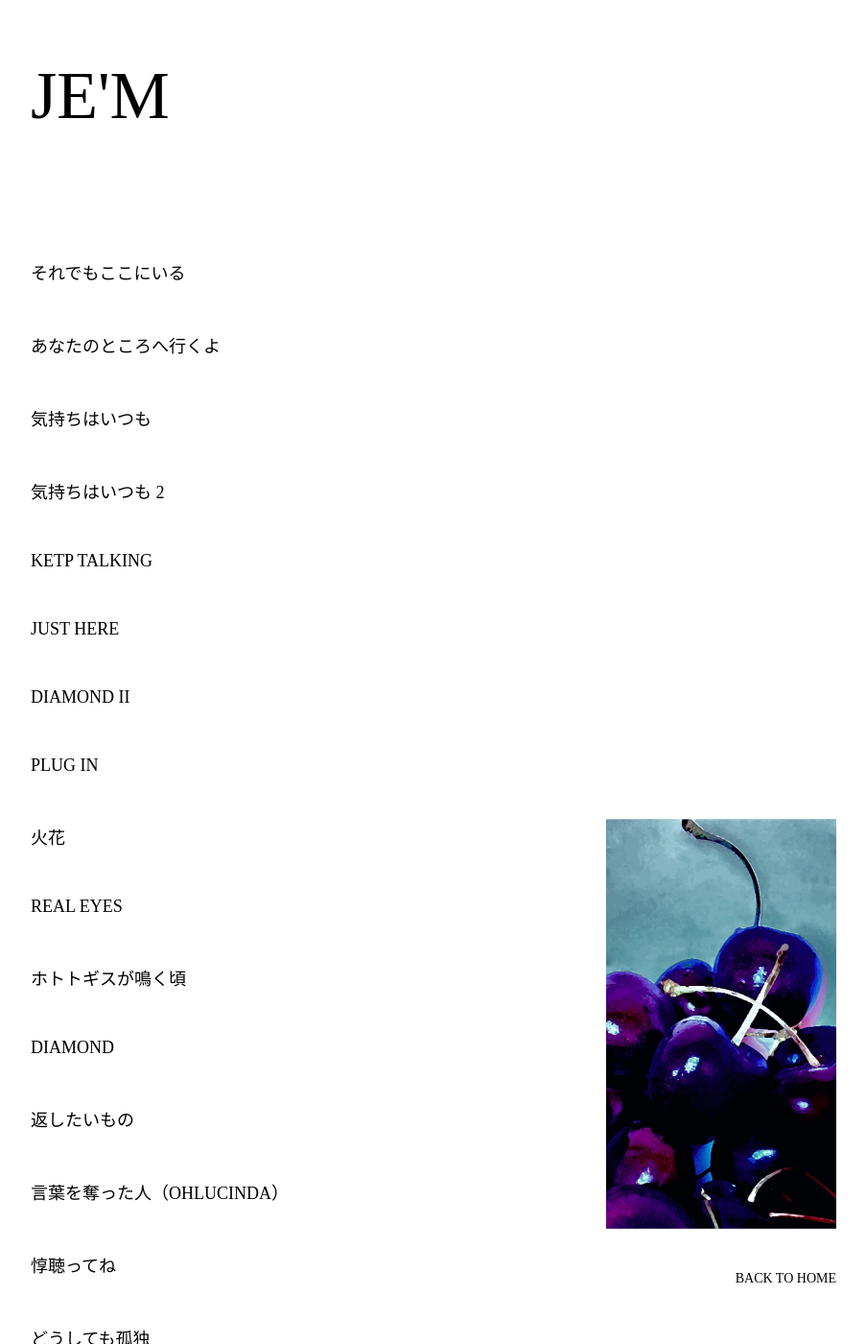
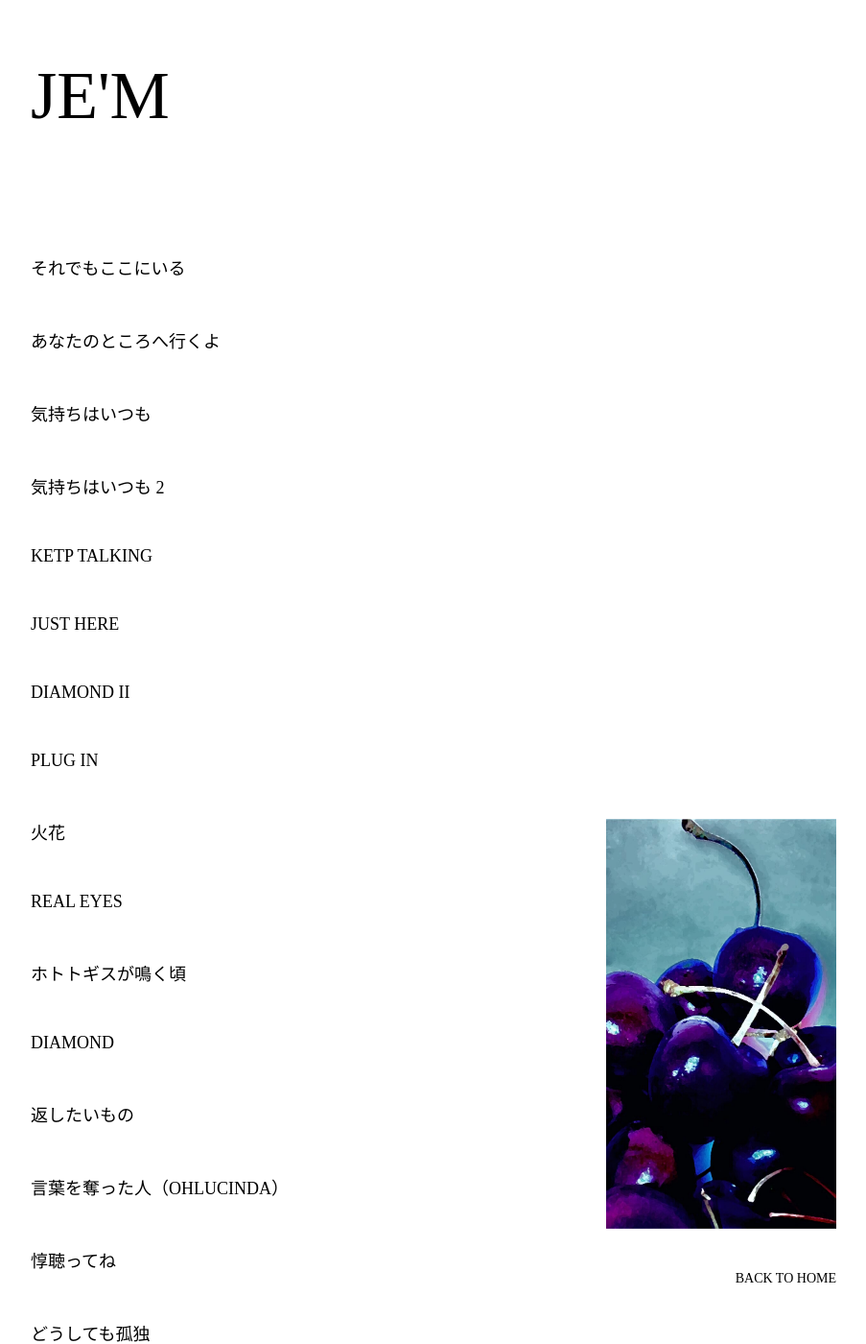
Before and after one commit to ohlucinda/jemlyrics, a Jekyll site: the page built from lyrics.md, in a window 1280 px wide and 1400 px high. Shown: the whole window at 96% size, without its empty margins (308-1211 px from the left). Built offline with Jekyll 4.4.1, drawn with Linux system fonts in a browser that asks for light colours; some web fonts are replaced.

Commit message:
Update titles.html

```diff
--- a/_layouts/titles.html
+++ b/_layouts/titles.html
@@ -42,7 +42,7 @@
   display: flex;
   flex-direction: column;
   gap: 50px;
-  margin-top: 130px;
+  margin-top: 125px;
 }
 
 .list a { font-size: 18px; }
```
